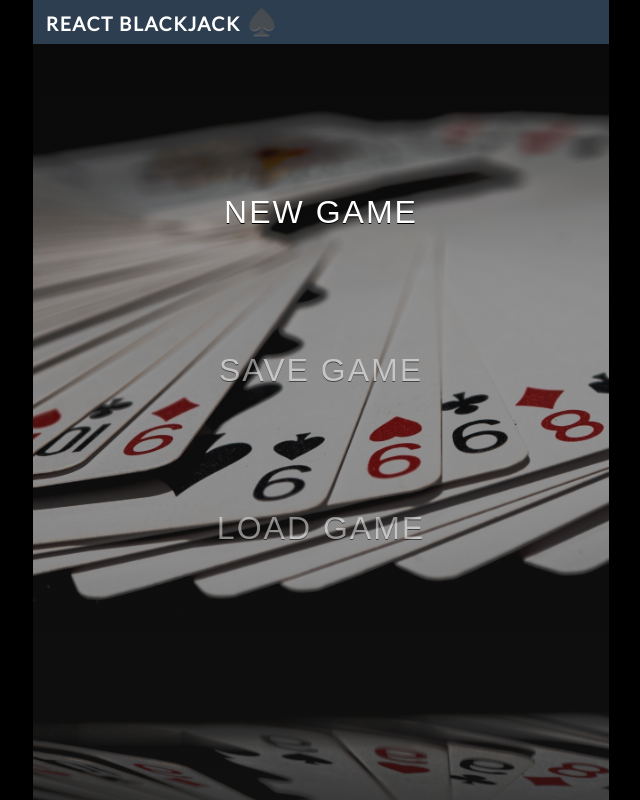
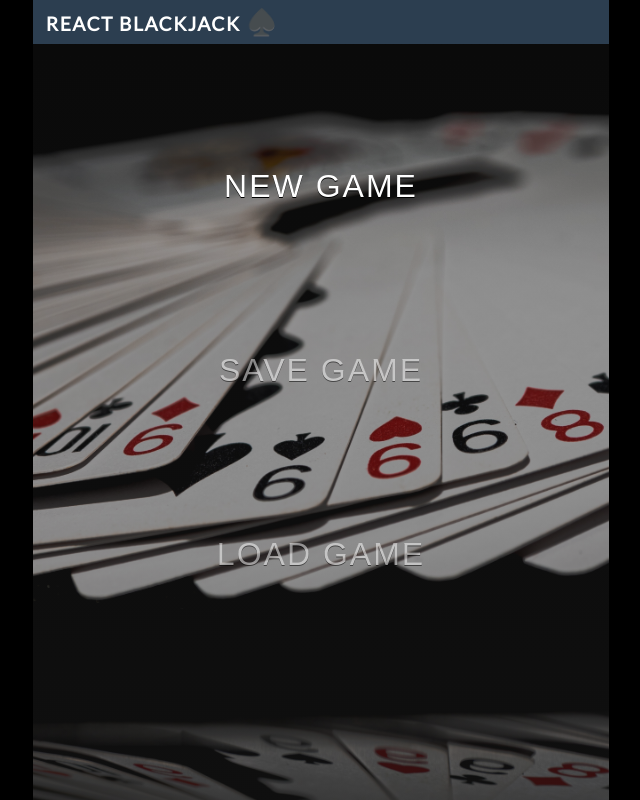
Before and after one commit to poftadeh/react-blackjack, a React (Create React App) app: page / in a window 1280 px wide. Shown: the whole page, without its empty margins (319-959 px from the left). Built offline with nearby package versions, Linux system fonts and the light colour scheme.

Commit message:
fix: border size on menu buttons

```diff
--- a/src/components/GameMenu/style.ts
+++ b/src/components/GameMenu/style.ts
@@ -5,6 +5,7 @@ export const MenuWrapper = styled.div`
   height: 100%;
   flex-direction: column;
   justify-content: center;
+  align-items: center;
   padding: 3rem;
   background-image: linear-gradient(
       to bottom,
@@ -27,7 +28,7 @@ export const MenuButton = styled.button`
   border: 3px solid transparent;
   font-size: 2.5rem;
   font-weight: 500;
-  padding: 0.5rem;
+  padding: 1.5rem;
   margin-bottom: 8rem;
   transition: all 1s;
   opacity: ${(props) => (props.disabled ? 0.5 : 1)};
```
